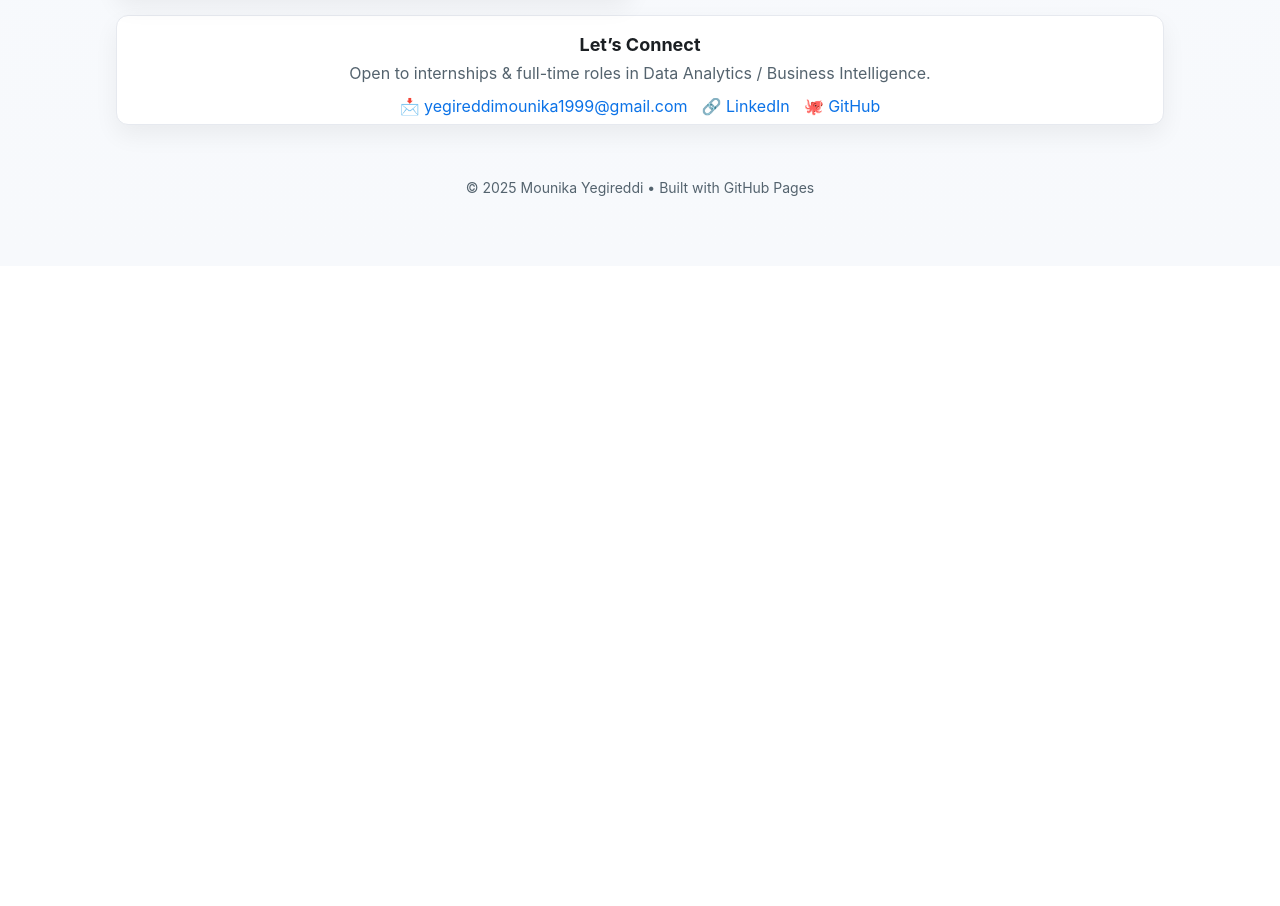
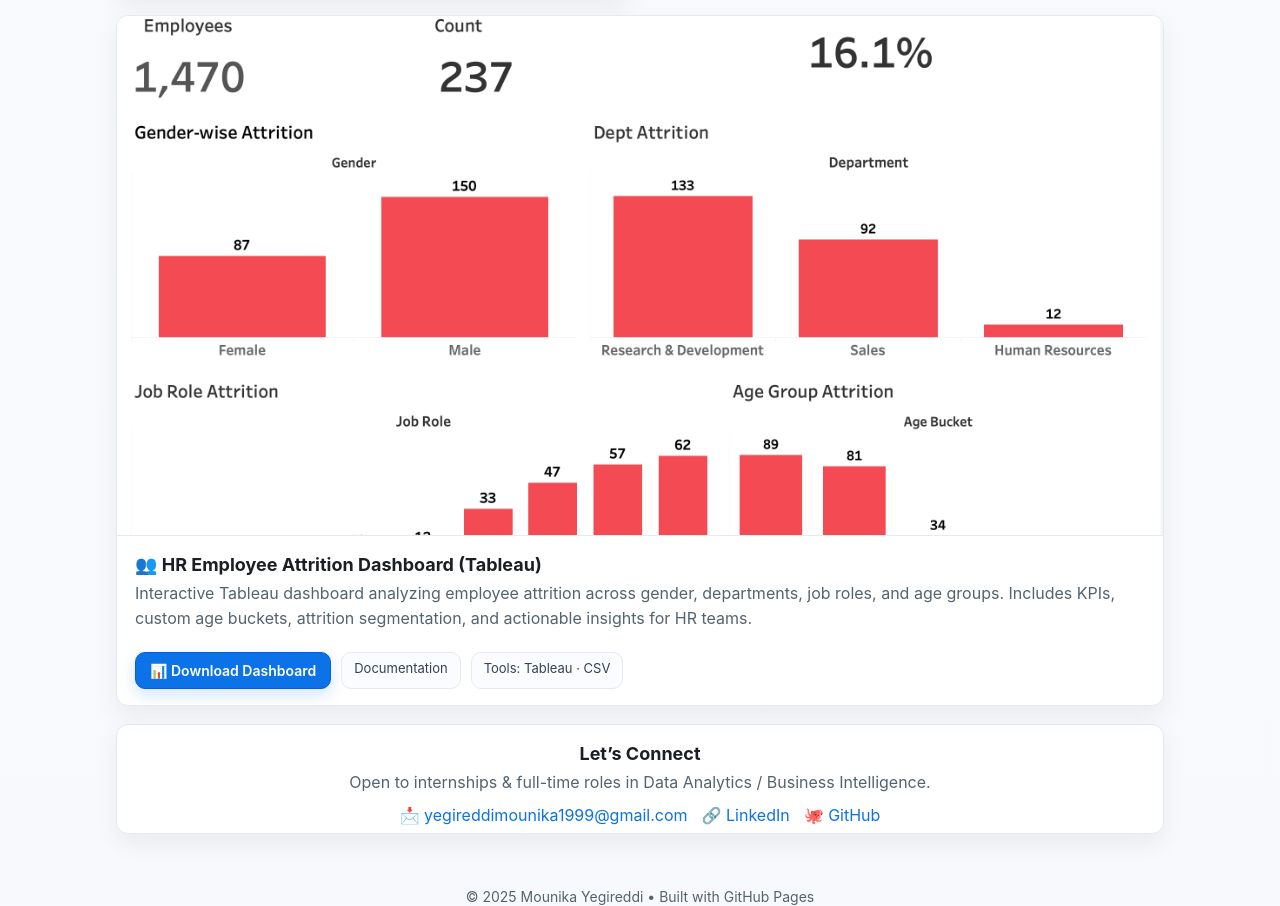
Before and after one commit to Mounika24-dotcom/Data-Analyst-Portfolio, a plain HTML site: page index.html in a window 1280 px wide. Shown: the part 1933-2839 px from the top of the page. Before the commit the page ends 2199 px from the top, so only its background shows below. Drawn offline with Linux system fonts and the light colour scheme.

Commit message:
Update portfolio website and notebook

```diff
--- a/index.html
+++ b/index.html
@@ -488,6 +488,24 @@
         </footer>
       </article>
 
+      <!-- HR Analytics Dashboard (Tableau) -->
+      <article class="card" style="grid-column: span 12">
+        <img class="preview" src="HR_Analytics_Dashboard/dashboard.png" alt="HR Analytics Dashboard preview">
+          <div class="card-body">
+            <h3>👥 HR Employee Attrition Dashboard (Tableau)</h3>
+            <p>
+              Interactive Tableau dashboard analyzing employee attrition across gender,
+              departments, job roles, and age groups. Includes KPIs, custom age buckets,
+              attrition segmentation, and actionable insights for HR teams.
+            </p>
+          </div>
+          <footer>
+            <a class="btn" href="HR_Analytics_Dashboard/HR_Employee_Attrition.twbx" target="_blank">📊 Download Dashboard</a>
+            <a class="pill" href="HR_Analytics_Dashboard/README.md" target="_blank">Documentation</a>
+            <span class="pill">Tools: Tableau · CSV</span>
+          </footer>
+      </article>
+
     </section>
 
     <!-- CONTACT -->
```
Also changed, not shown: 1 other file.
